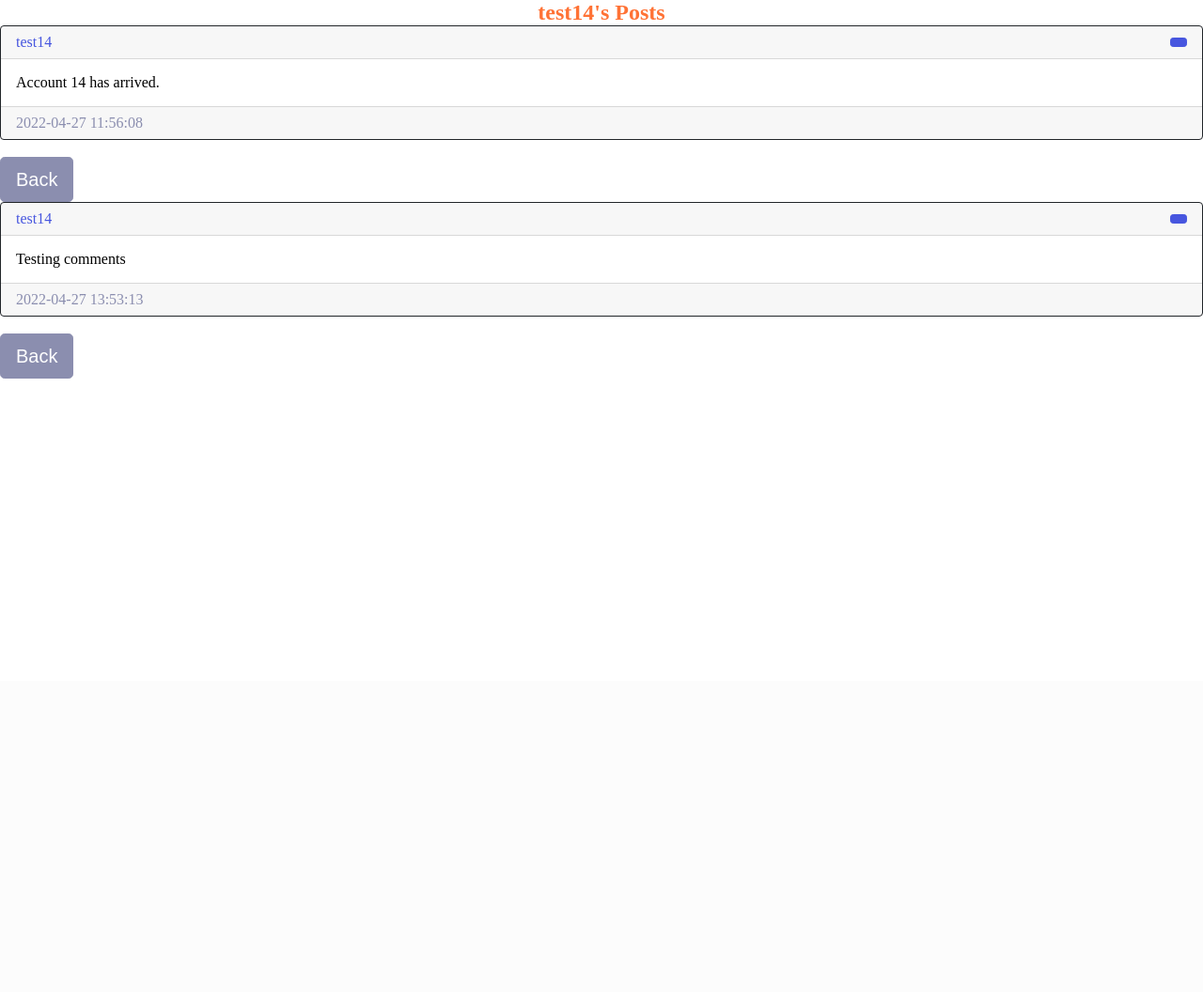
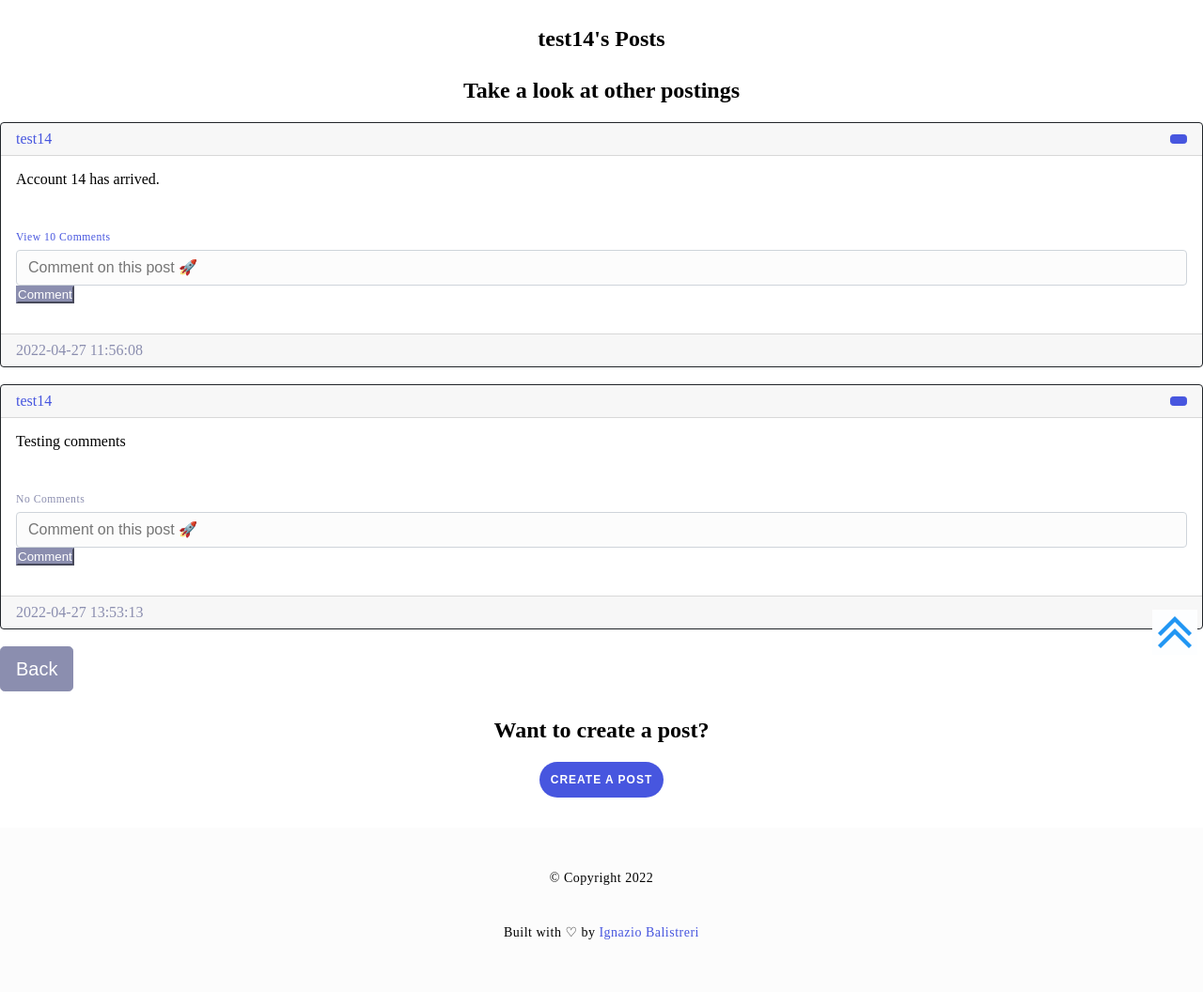
Before and after one commit to Ignazio-00/Portfolio, a Flask app: a page that uses website/templates/base.html in a window 1280 px wide. Shown: the part 75-1131 px from the top of the page at 94% size. Before the commit the page ends 478 px from the top, so only its background shows below. Run offline with Flask 2, Linux system fonts and the light colour scheme; a user stored in the database is signed in; data comes from the database, SQL or seed files in the repository; both versions use the stored data as it was after the commit.

Commit message:
add comment function in html, column in database

```diff
--- a/website/__init__.py
+++ b/website/__init__.py
@@ -18,7 +18,7 @@
     app.register_blueprint(views, url_prefix="/")
     app.register_blueprint(auth, url_prefix="/")
 
-    from .models import User, Post
+    from .models import User, Post, Comment
 
     create_database(app)
 
--- a/website/static/css/LogSign.css
+++ b/website/static/css/LogSign.css
@@ -187,6 +187,7 @@
     letter-spacing: 1px;
     text-transform: uppercase;
     transition: transform 80ms ease-in;
+    cursor: pointer;
 }
 
 .button:active {
--- a/website/static/css/style.css
+++ b/website/static/css/style.css
@@ -509,6 +509,13 @@
     border-color: var(--primary-shadow);
     font-weight: var(--normal-font);
 }
+.h2 {
+    align-items: center;
+    justify-content: center;
+    display: flex;
+    margin-top: 1.75rem;
+    margin-bottom: 1.25rem;
+}
 
 /* btnf Dropdowns */
 .dropdown-toggle {
@@ -591,12 +598,61 @@
 }
 
 .containerf {
-    width: 100%;
     padding-right: var(--bs-gutter-x, 0.75rem);
     padding-left: var(--bs-gutter-x, 0.75rem);
     margin-right: auto;
     margin-left: auto;
+    align-items: center;
+    justify-content: center;
+    display: flex;
+    flex-direction: column;
 }
+
+/* Comment section */
+.collapse {
+    display: none;
+    width: 0;
+    height: auto;
+    transition: width 0.35s ease;
+  }
+
+.for-comment {
+    display: flex;
+    justify-content: space-between;
+    align-items: center;
+}
+
+.text-muted {
+    --bs-text-opacity: 1;
+    color: var(--primary-shadow) !important;
+}
+
+.comment-form {
+    position: relative;
+    display: flex;
+    flex-wrap: wrap;
+    align-items: stretch;
+    width: 100%;
+    margin-bottom: 1rem;
+}
+
+.form-control {
+    display: block;
+    width: 100%;
+    padding: 0.375rem 0.75rem;
+    font-size: 1rem;
+    font-weight: 400;
+    line-height: 1.5;
+    color: black;
+    background-color: var(--bg-color);
+    background-clip: padding-box;
+    border: 1px solid #ced4da;
+    appearance: none;
+    border-radius: 0.25rem;
+    transition: border-color 0.15s ease-in-out, box-shadow 0.15s ease-in-out;
+}
+
+
 
 @media screen and (max-width: 45rem) {
     /* width of 45rem/720px and below */
@@ -677,6 +733,10 @@
     .containerf {
       max-width: 20.875rem;
     }
+
+    .form-control {
+        transition: none;
+    }
 }
 
 @media screen and (max-width: 26.25rem) {
--- a/website/templates/base.html
+++ b/website/templates/base.html
@@ -17,8 +17,8 @@
 
 
     <!-- Favicon -->
-    <link rel="apple-touch-icon" sizes="180x180" href="../apple-icon-180x180.png">
-    <link rel="icon" type="image/png" sizes="32x32" href="../favicon-32x32.png">
+    <link rel="apple-touch-icon" sizes="180x180" href="/apple-icon-180x180.png">
+    <link rel="icon" type="image/png" sizes="32x32" href="/favicon-32x32.png">
 
   </head>
 <body>
@@ -79,6 +79,19 @@
     {% endif %}
   {% endwith %}
   <div>{% block content %}{% endblock %}</div>
+    <!-- Social accounts - fixed at the bottom in Footer section -->
+    <footer>
+      <p class="copy">&copy; Copyright 2022</p>
+      <p class="copy">
+        Built with &#x2661; by
+        <a href="#" target="_blank">
+          Ignazio Balistreri</a>
+        </p>
+    </footer>
+      <!-- Scroll to top -->
+  <i class="scroll-up" id="scroll-up">
+    <img src="/static/images/icons8-doppelt-hoch.gif" class="socialsicon up-arrow" alt="">
+  </i>
   <script src="/static/js/app.js"></script>
   <script src="/static/js/second.js"></script>
   <script src="/static/js/third.js"></script>
--- a/website/templates/posts.html
+++ b/website/templates/posts.html
@@ -2,6 +2,7 @@
 {% block title %}{{username}}'s Posts{% endblock %}
 {% block header %}
 {{username}}'s Posts
+<h2 class="h2">Take a look at other postings</h2>
 {% endblock %}
 {% block footer %}
 {% endblock %}
--- a/website/templates/posts_div.html
+++ b/website/templates/posts_div.html
@@ -1,7 +1,7 @@
 {% extends "base.html" %}
 {% block title %}{{username}}'s Posts{% endblock %}
 {% block content %}
-<h2 class="create-post-h2">{% block header %}Take a look at other postings{% endblock %}</h2>
+<h2 class="h2">{% block header %}Take a look at other postings{% endblock %}</h2>
 <div id="posts">
     {% for post in posts %}
     <div class="card border-dark">
@@ -19,19 +19,47 @@
         </div>
         <div class="card-body">
             <div class="card-text">{{post.text}}</div>
+            <br>
+            <div class="collapse" id="comments-{{post.id}}">
+                <div class="card">
+                    <div class="card-body" id="comments-expanded-{{post.id}}">
+                        {% for comment in post.comment %}
+                        <div class="for-comment">
+                            <div>
+                                <a href="/posts/{{comment.user.username}}">{{comment.user.username}}</a>: {{comment.text}}
+                            </div>
+                            <div>
+                                <small class="text-muted">{{comment.date_created}}</small>
+                            </div>
+                        </div>
+                        {% endfor %}
+                    </div>
+                </div>
+            </div>
+            <p class="card-text">
+                {% if post.comments|length > 0 %}
+                <a data-bs-toggle="collapse" href="#comments-{{post.id}}" role="button">
+                    <small>View {{post.comments|length}} Comments</small>
+                </a>
+                {% else %}
+                <small class="text-muted">No Comments</small>
+                {% endif %}
+            </p>
+            <form class="comment-form" method="POST" action="/create-comment/{{post.id}}">
+                <input type="text" id="text" name="text" class="form-control" placeholder="Comment on this post 🚀">
+                <button type="submit" class="btnf-secondary">Comment</button>
+            </form>
         </div>
         <div class="card-footer">{{post.date_created}}</div>
     </div>
     <br>
+    {% endfor %}
     <div>
         <a href="/index"><button type="button" class="btnf btnf-lg btnf-secondary">Back</button></a>
     </div>
-    {% endfor %}
 </div>
-{% block footer %}
-    <h2>Want to create a post?</h2>
-    <div>
-        <a href="/create-post"><button type="button" class="button">Create a Post</button></a>
-    </div>
+<div>
+    <h2 class="h2">Want to create a post?</h2>
+    <a href="/create-post"><button type="button" class="button containerf">Create a Post</button></a>
+</div>
 {% endblock %}
-{% endblock %}
--- a/website/views.py
+++ b/website/views.py
@@ -1,7 +1,11 @@
+from crypt import methods
 from unicodedata import name
 from flask import Blueprint, flash, redirect, render_template, request, flash, redirect, url_for
 from flask_login import login_required, current_user
-from .models import Post
+from importlib_metadata import method_cache
+
+from website.auth import login
+from .models import Post, User, Comment
 from . import db
 from website.models import User
 
@@ -57,5 +61,23 @@
         flash("User does not exist.", category="error")
         return redirect(url_for("views.index"))
 
-    posts = Post.query.filter_by(author=user.id).all()
+    posts = user.posts
     return render_template("posts.html", user=current_user, posts=posts, username=username)
+
+@views.route("/create-comment/<post_id>", methods=["POST"])
+@login_required
+def create_comment(post_id):
+    text = request.form.get("text")
+
+    if not text:
+        flash("Comment cannot be empty.", category="error")
+    else:
+        post = Post.query.filter_by(id=post_id)
+        if post:
+            comment = Comment(text=text, author=current_user.id, post_id=post_id)
+            db.session.add(comment)
+            db.session.commit()
+        else:
+            flash("Post does not exist.", category="error")
+
+    return redirect(url_for("views.index"))
```
Also changed, not shown: website/models.py (+11 -0 lines), website/templates/create_post.html (+8 -4 lines), website/templates/index.html (+14 -31 lines), website/templates/login.html (+6 -6 lines), website/templates/signup.html (+6 -6 lines), website/database.db.
